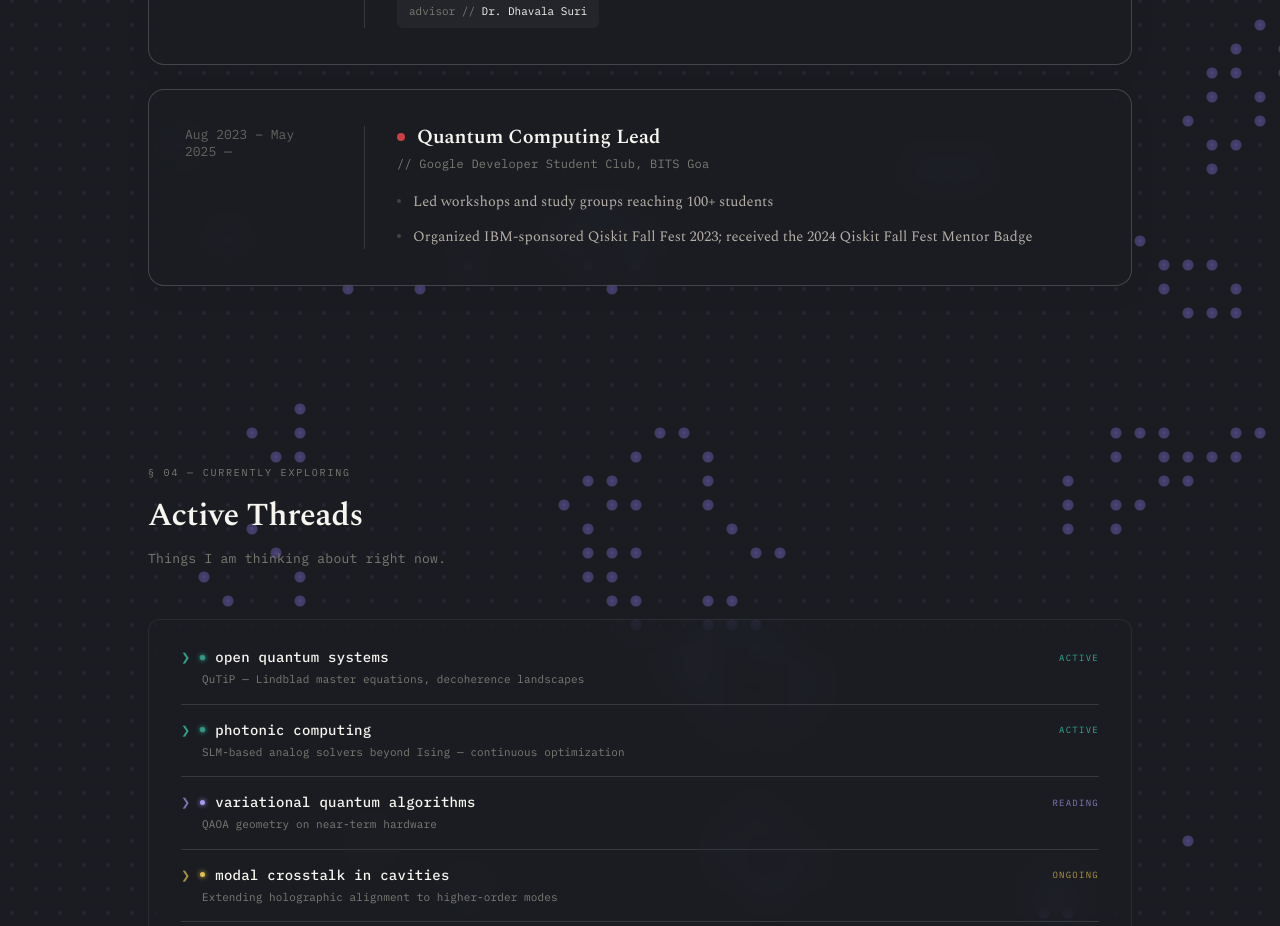
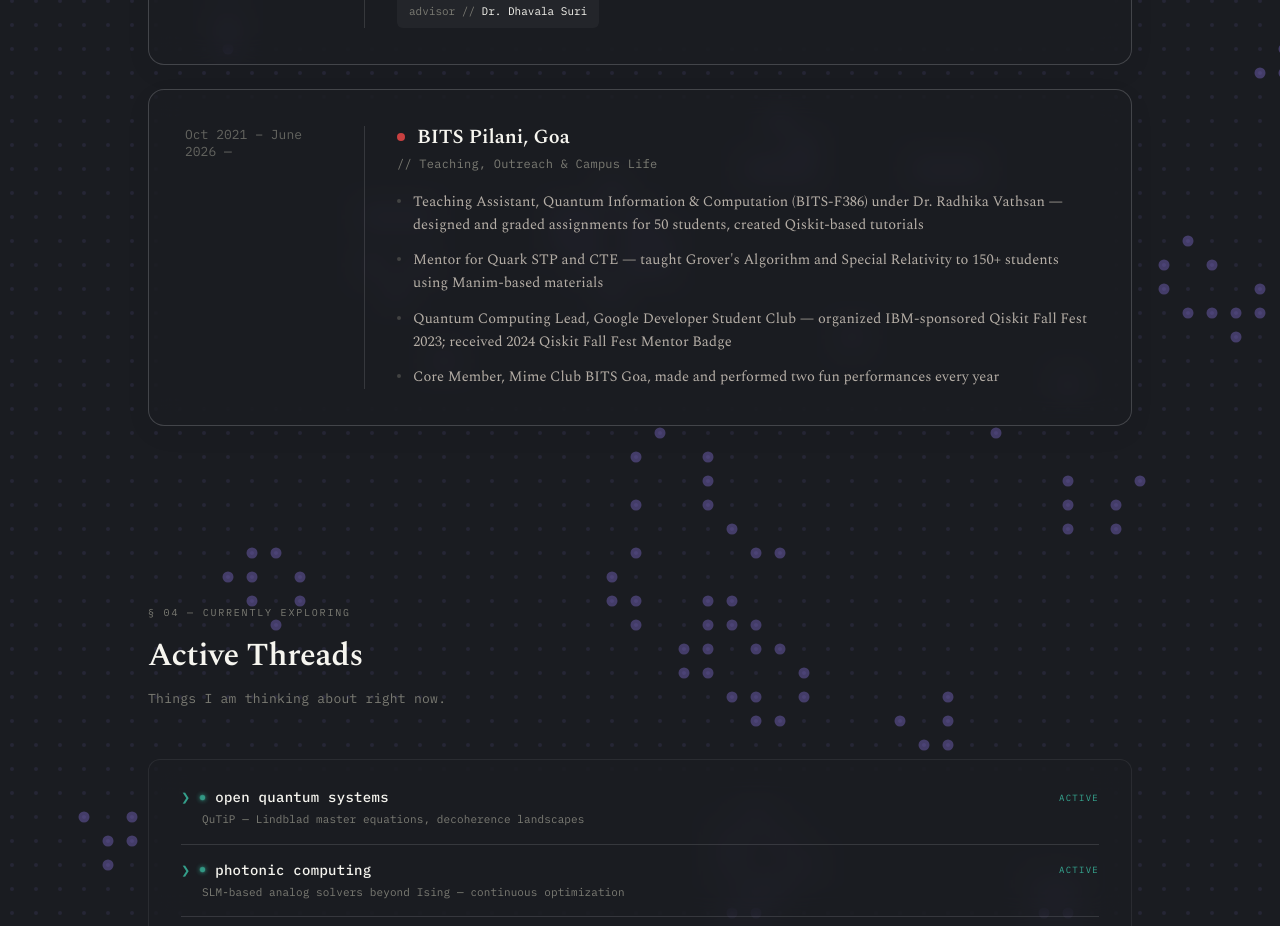
Before and after one commit to harsha-helix/portfolio, a React (Vite) app: page / in a window 1280 px wide. Shown: the part 7540-8466 px from the top of the page. Built offline with nearby package versions, Linux system fonts and the light colour scheme.

Commit message:
updated links

```diff
--- a/src/components/sections/ProjectsSection.jsx
+++ b/src/components/sections/ProjectsSection.jsx
@@ -127,7 +127,7 @@ export default function ProjectsSection() {
                   <span style={{ opacity: 0.5 }}>↳</span>{project.annotation}
                 </div>
                 <div style={{ display: "flex", gap: 12, marginTop: 24 }}>
-                  {[["GitHub", "#"], ["Paper", "#"]].map(([l, h]) => (
+                  {(project.links || []).map(({ label: l, url: h }) => (
                     <a key={l} href={h} style={{
                       fontFamily: MONO, fontSize: 10.5, color: T.textMid,
                       border: `0.5px solid ${T.border}`, borderRadius: 4, padding: "7px 18px",
--- a/src/data/constants.js
+++ b/src/data/constants.js
@@ -7,6 +7,10 @@ export const PROJECTS = [
     tools: ["Python", "SLM", "Fourier Optics", "MATLAB"],
     annotation: "EOP 2025 — with G. Patil, A. Prabhakar",
     nodes: ["Ising", "Optimization", "SLM", "Interference", "Fourier Optics"],
+    links: [
+      { label: "GitHub", url: "https://github.com/harsha-helix/compact-slim/tree/main" },
+      { label: "Paper", url: "https://drive.google.com/drive/folders/1p-wgh2RzevIynVfUnVjojs5Hc6CZ552K?usp=sharing" }
+    ],
   },
   {
     id: 2,
@@ -16,6 +20,9 @@ export const PROJECTS = [
     tools: ["SLM", "Python", "LabVIEW", "Fourier Optics"],
     annotation: "IIT Madras — Prof. Anil Prabhakar",
     nodes: ["Modal Decomp.", "SLM", "Cavity", "Photonics", "Fourier Optics"],
+    links: [
+      { label: "Poster", url: "https://drive.google.com/file/d/1EGqSlBdWkEB1R82V8vhrMK9nfC9guyub/view?usp=drive_link" }
+    ],
   },
   {
     id: 3,
@@ -25,6 +32,9 @@ export const PROJECTS = [
     tools: ["Qiskit", "Python", "PyPI"],
     annotation: "Released as qtsit on PyPI — Qugain Quantum",
     nodes: ["DTQW", "Quantum Walk", "RL", "Optimization", "Entanglement"],
+    links: [
+      { label: "GitHub", url: "https://github.com/harsha-helix/qtsit/blob/main/qtsit/algorithms/MAB_QW.py" }
+    ],
   },
   {
     id: 4,
@@ -187,12 +197,15 @@ export const EXPERIENCE = [
     color: "#d4880a",
   },
   {
-    role: "Quantum Computing Lead",
-    org: "Google Developer Student Club, BITS Goa",
-    period: "Aug 2023 – May 2025",
+    role: "BITS Pilani, Goa",
+    org: "Teaching, Outreach & Campus Life",
+    period: "Oct 2021 – June 2026",
+    advisor: null,
     points: [
-      "Led workshops and study groups reaching 100+ students",
-      "Organized IBM-sponsored Qiskit Fall Fest 2023; received the 2024 Qiskit Fall Fest Mentor Badge",
+      "Teaching Assistant, Quantum Information & Computation (BITS-F386) under Dr. Radhika Vathsan — designed and graded assignments for 50 students, created Qiskit-based tutorials",
+      "Mentor for Quark STP and CTE — taught Grover's Algorithm and Special Relativity to 150+ students using Manim-based materials",
+      "Quantum Computing Lead, Google Developer Student Club — organized IBM-sponsored Qiskit Fall Fest 2023; received 2024 Qiskit Fall Fest Mentor Badge",
+      "Core Member, Mime Club BITS Goa, made and performed two fun performances every year",
     ],
     color: "#c84040",
   },
```
